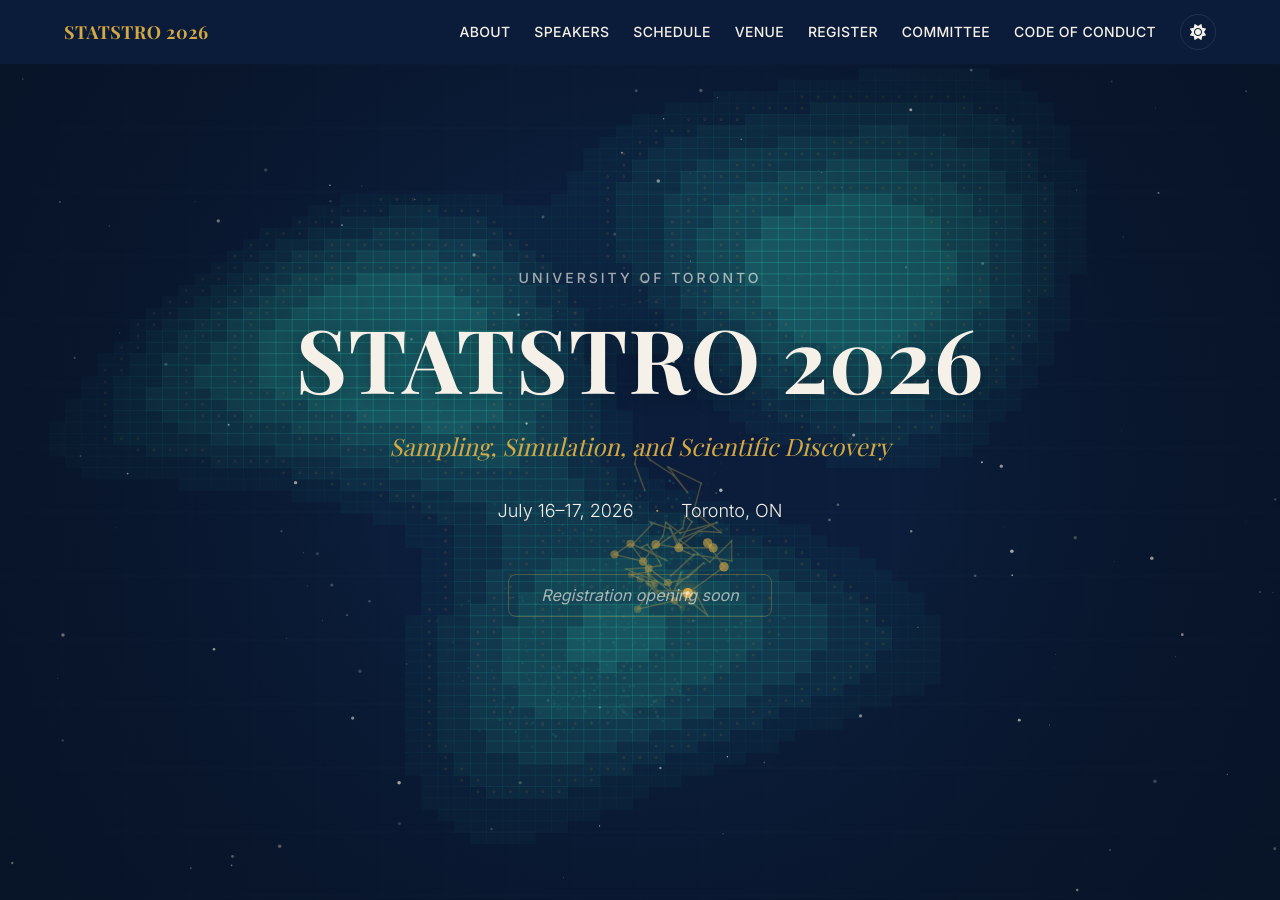
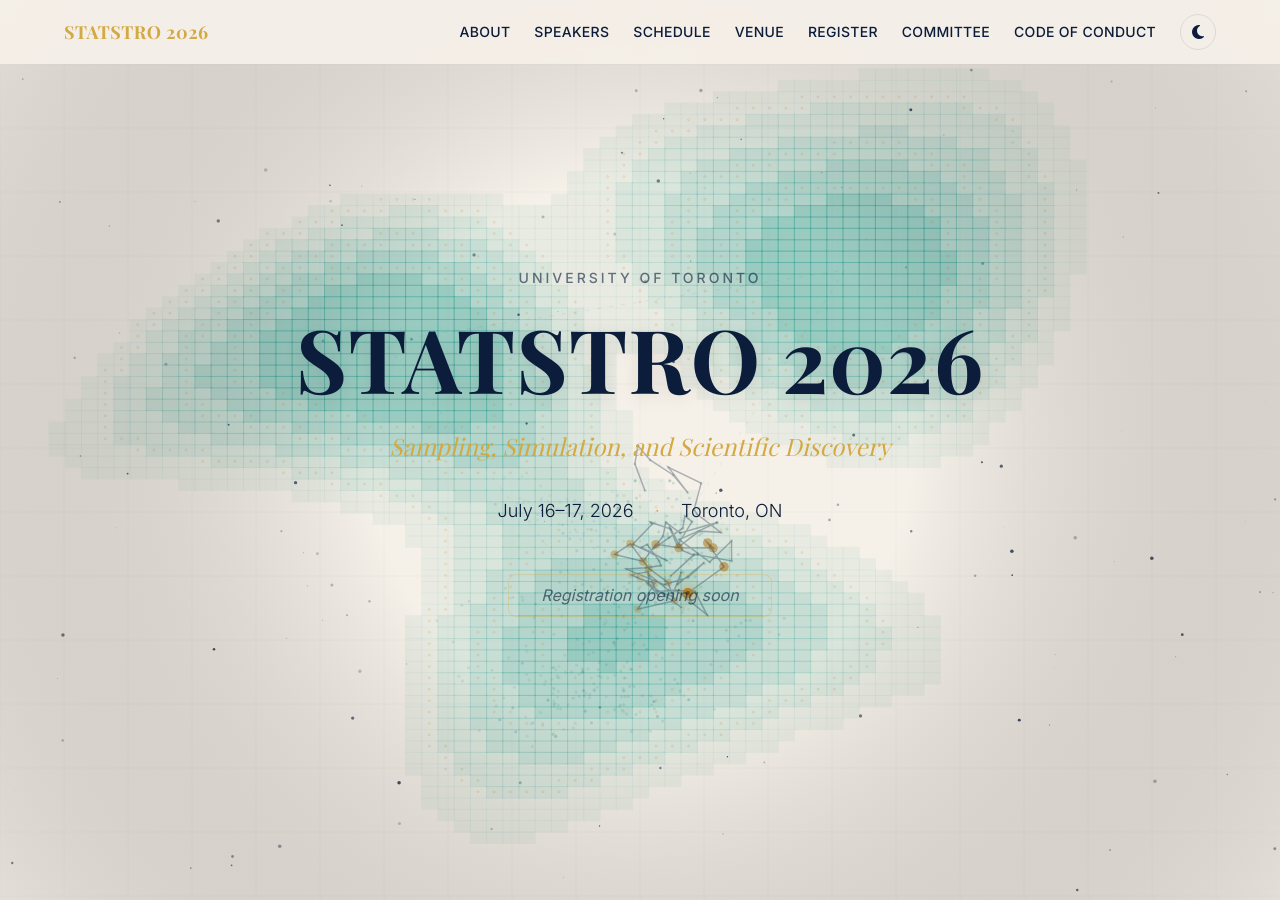
Before and after one commit to joshspeagle/STATSTRO, a Jekyll site: the page built from index.html, in a window 1280 px wide and 900 px high. Built offline with Jekyll 4.4.1, drawn with Linux system fonts in a browser that asks for light colours; some web fonts are replaced.

Commit message:
feat: flash prevention script and theme toggle logic
Co-Authored-By: Claude Sonnet 4.6 <noreply@anthropic.com>

```diff
--- a/_includes/head.html
+++ b/_includes/head.html
@@ -1,4 +1,12 @@
 <head>
+  <script>
+    (function() {
+      var stored = localStorage.getItem('theme');
+      if (stored) { document.documentElement.dataset.theme = stored; return; }
+      var prefersLight = window.matchMedia('(prefers-color-scheme: light)').matches;
+      document.documentElement.dataset.theme = prefersLight ? 'light' : 'dark';
+    })();
+  </script>
   <meta charset="utf-8">
   <meta name="viewport" content="width=device-width, initial-scale=1">
   <title>{{ site.title }} — {{ site.conference.tagline }}</title>
--- a/assets/js/main.js
+++ b/assets/js/main.js
@@ -3,6 +3,39 @@
  * Smooth scroll, navigation, schedule tabs, scroll reveals
  */
 (function () {
+  // --- Theme toggle ---
+  function getPreferredTheme() {
+    var stored = localStorage.getItem('theme');
+    if (stored) return stored;
+    if (window.matchMedia('(prefers-color-scheme: light)').matches) return 'light';
+    return 'dark';
+  }
+
+  function setTheme(theme) {
+    document.documentElement.dataset.theme = theme;
+    localStorage.setItem('theme', theme);
+  }
+
+  // Ensure theme is set (flash prevention script may have already set it)
+  if (!document.documentElement.dataset.theme) {
+    setTheme(getPreferredTheme());
+  }
+
+  var themeToggle = document.getElementById('theme-toggle');
+  if (themeToggle) {
+    themeToggle.addEventListener('click', function() {
+      var current = document.documentElement.dataset.theme || 'dark';
+      setTheme(current === 'dark' ? 'light' : 'dark');
+    });
+  }
+
+  // Listen for system preference changes (only if user hasn't manually chosen)
+  window.matchMedia('(prefers-color-scheme: light)').addEventListener('change', function(e) {
+    if (!localStorage.getItem('theme')) {
+      setTheme(e.matches ? 'light' : 'dark');
+    }
+  });
+
   // --- Smooth scroll for anchor links ---
   document.querySelectorAll('a[href^="#"]').forEach(link => {
     link.addEventListener('click', (e) => {
```
